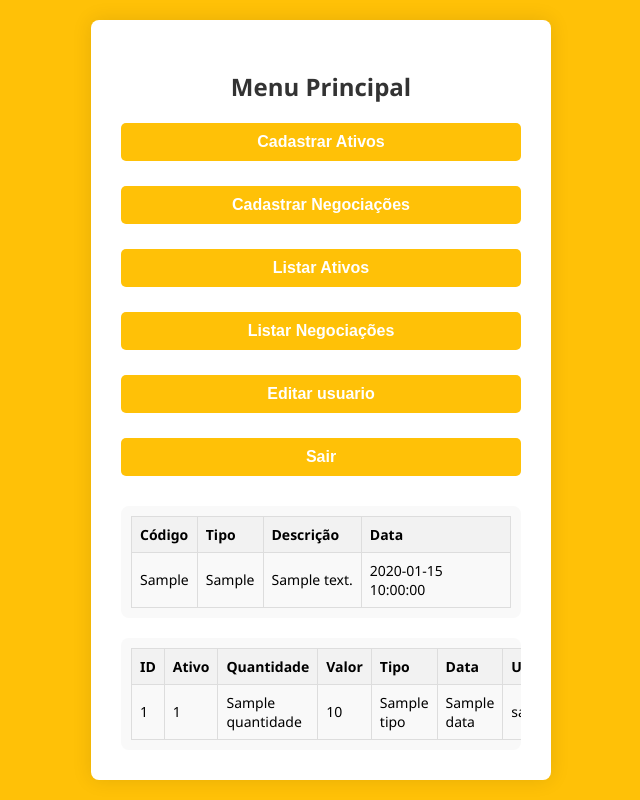
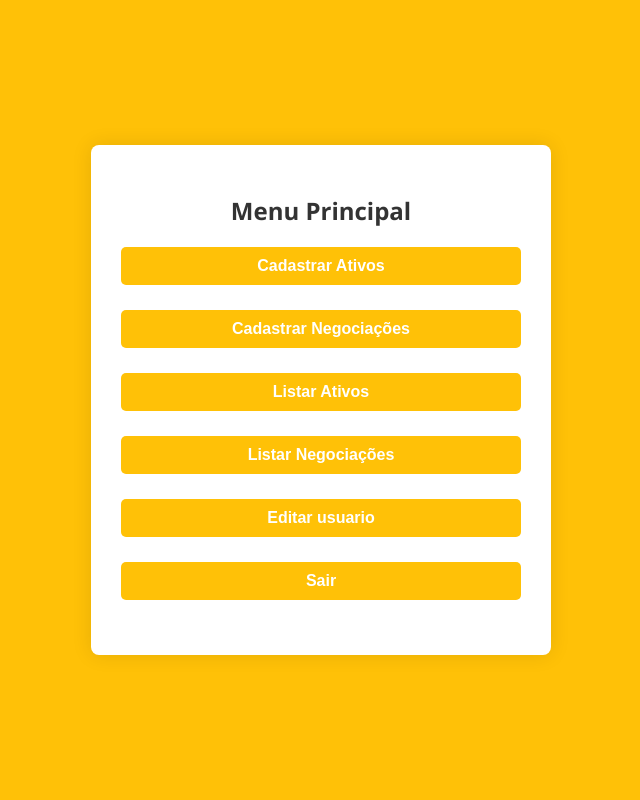
Before and after one commit to FeelsBlue/Crud-in-Python, a Flask app: template templates/gerenciador.html in a window 1280 px wide. Shown: the whole page, without its empty margins (319-959 px from the left). Run offline with Flask 3, Linux system fonts and the light colour scheme; tables that the repository leaves empty hold one stand-in row (Sample ...); the template is opened without the code that fills it: values named after a table or form of the project are taken from there, most other values are stand-ins (such as "Sample title", 1, 10 or a date in 2020).

Commit message:
mais melhoras no layout

```diff
--- a/templates/edit-negociacao.html
+++ b/templates/edit-negociacao.html
@@ -133,7 +133,7 @@
           </form>
 
         {% endif %}
-        <form method="GET" action="/">
+        <form method="GET" action="/main">
             <input type="submit" value="Voltar">
     </body>
 </html>
--- a/templates/gerenciador.html
+++ b/templates/gerenciador.html
@@ -105,61 +105,7 @@
                 <div class="message">{{msg}}</div>
             {% endif %}
 
-            {% if ativos %}
-                {% if ativos | length > 0 %}
-                <div class="table-container">
-                    <table>
-                        <tr>
-                            <th>Código</th>
-                            <th>Tipo</th>
-                            <th>Descrição</th>
-                            <th>Data</th>
-                        </tr>
-                        {% for ativo in ativos %}
-                            <tr>
-                                <td>{{ ativo.codigo }}</td>
-                                <td>{{ ativo.tipo }}</td>
-                                <td>{{ ativo.descricao }}</td>
-                                <td>{{ ativo.data }}</td>
-                            </tr>
-                        {% endfor %}
-                    </table>
-                </div>
-                {% else %}
-                    <p>Nenhum ativo cadastrado!</p>
-                {% endif %}
-            {% endif %}
 
-            {% if negociacoes %}
-                {% if negociacoes | length > 0 %}
-                <div class="table-container">
-                    <table>
-                        <tr>
-                            <th>ID</th>
-                            <th>Ativo</th>
-                            <th>Quantidade</th>
-                            <th>Valor</th>
-                            <th>Tipo</th>
-                            <th>Data</th>
-                            <th>Usuário</th>
-                        </tr>
-                        {% for negociacao in negociacoes %}
-                            <tr>
-                                <td>{{ negociacao.id }}</td>
-                                <td>{{ negociacao.ativo_id }}</td>
-                                <td>{{ negociacao.quantidade }}</td>
-                                <td>{{ negociacao.valor }}</td>
-                                <td>{{ negociacao.tipo }}</td>
-                                <td>{{ negociacao.data }}</td>
-                                <td>{{ negociacao.user.username }}</td>
-                            </tr>
-                        {% endfor %}
-                    </table>
-                </div>
-                {% else %}
-                    <p>Nenhuma negociação cadastrada!</p>
-                {% endif %}
-            {% endif %}
         </div>
     </body>
 </html>
--- a/templates/login.html
+++ b/templates/login.html
@@ -67,11 +67,11 @@
 
             <label for="password">Password:</label>
             <input type="password" name="password" id="password" placeholder="Enter your password">
-
+            <label>Realizar Login</label>
             <input type="submit" value="Login">
         </form>
         <form method="post" action="/">
-            <label>Realizar Login</label>
+            <label>Criar Conta</label>
             <input type="submit" value="Sign in">
         </form>
         {% if msg %}
```
Also changed, not shown: templates/cadastro_negociacao.html (+39 -22 lines), templates/edit_user.html (+24 -18 lines), app.sqlite.
